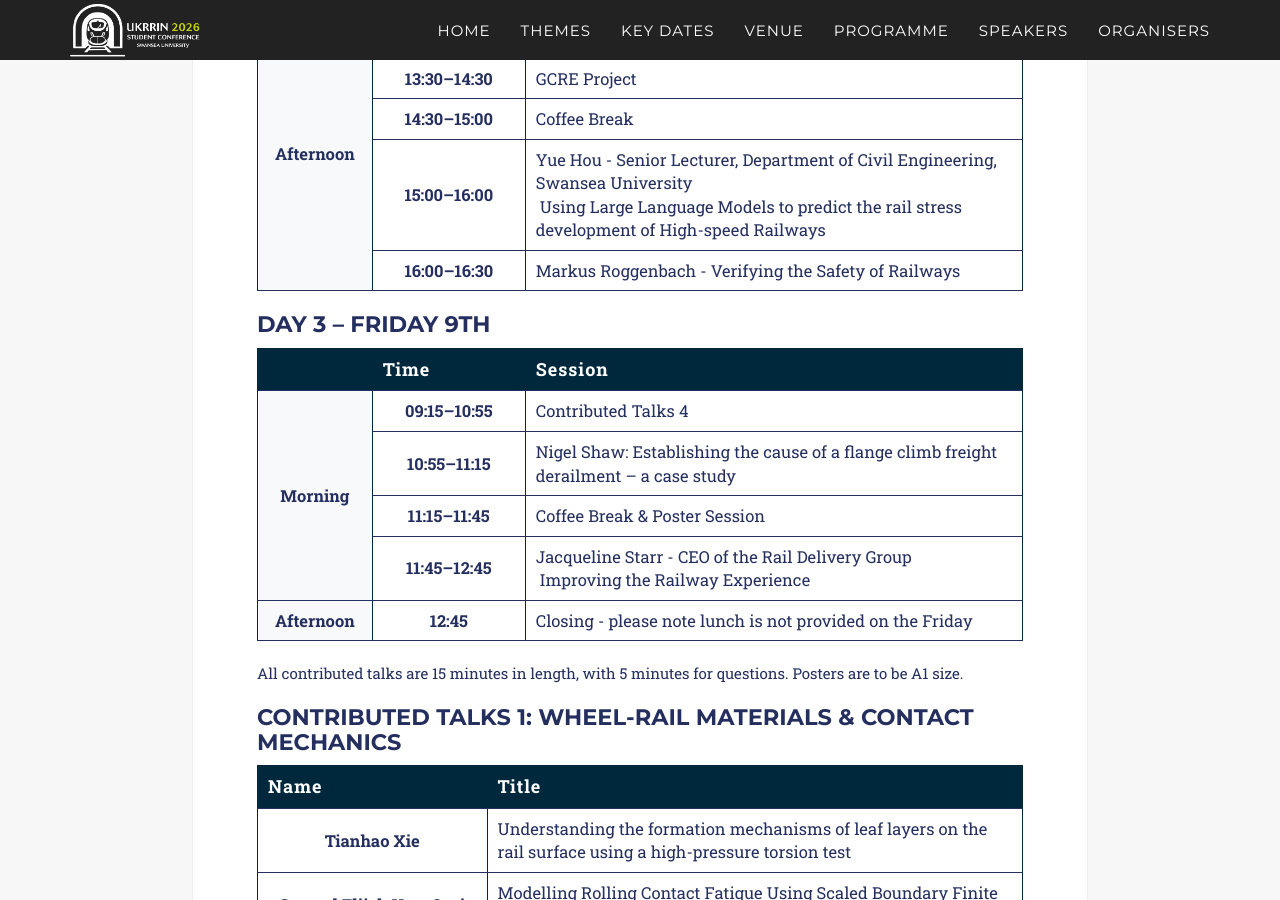
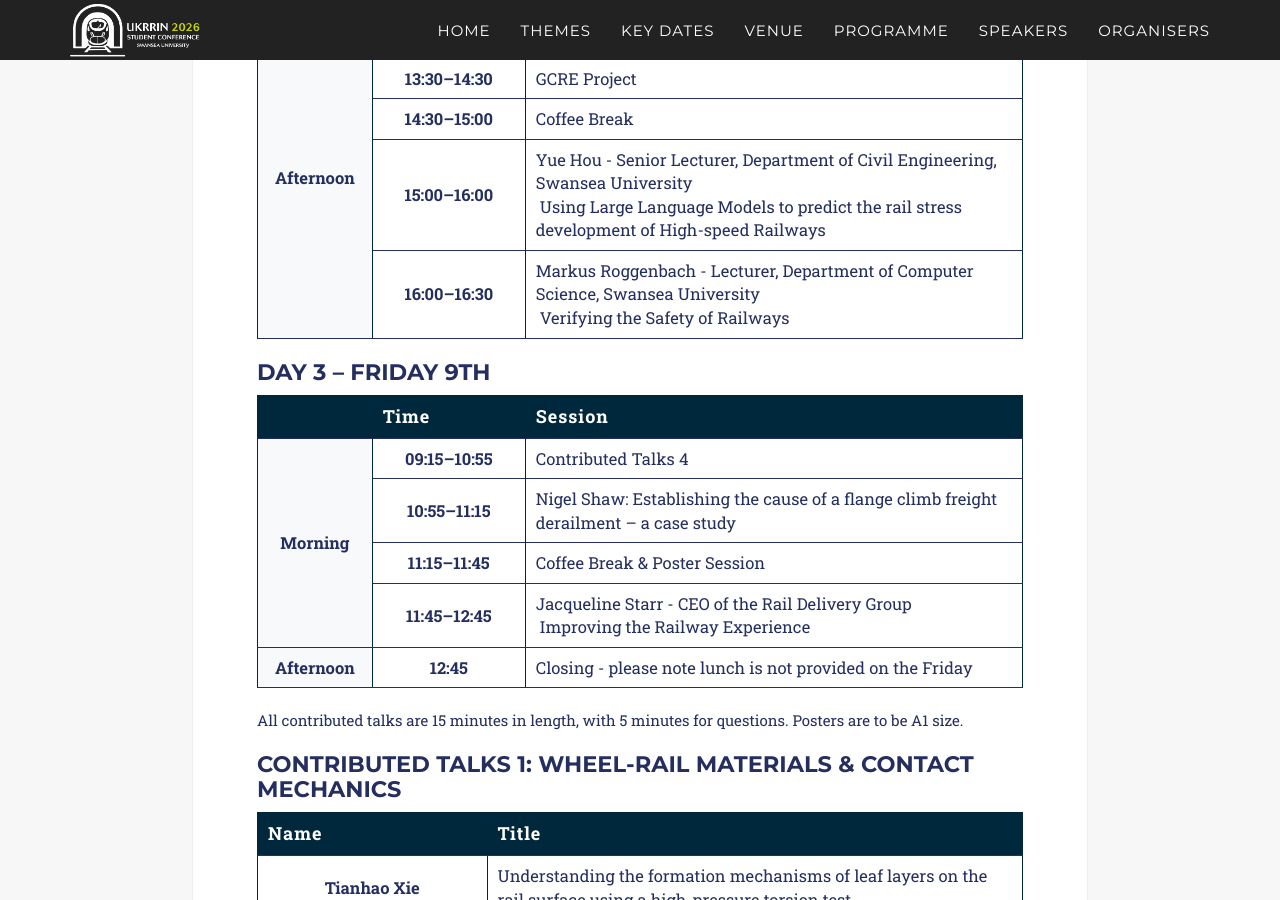
Before and after one commit to ukrrin2026swansea/ukrrin2026swansea.github.io, a Jekyll site: the page built from _2017_pages/programme.html, in a window 1280 px wide and 900 px high, scrolled down 1272 px. Built offline with Jekyll 4.4.1, drawn with Linux system fonts in a browser that asks for light colours; some web fonts are replaced.

Commit message:
Markus Title

```diff
--- a/_data/twenty_17/programme_2.yml
+++ b/_data/twenty_17/programme_2.yml
@@ -31,4 +31,4 @@
 
 - block: Afternoon
   time: "16:00–16:30"
-  title: "Markus Roggenbach - Verifying the Safety of Railways"
+  title: "Markus Roggenbach - Lecturer, Department of Computer Science, Swansea University <br> Verifying the Safety of Railways"
```
